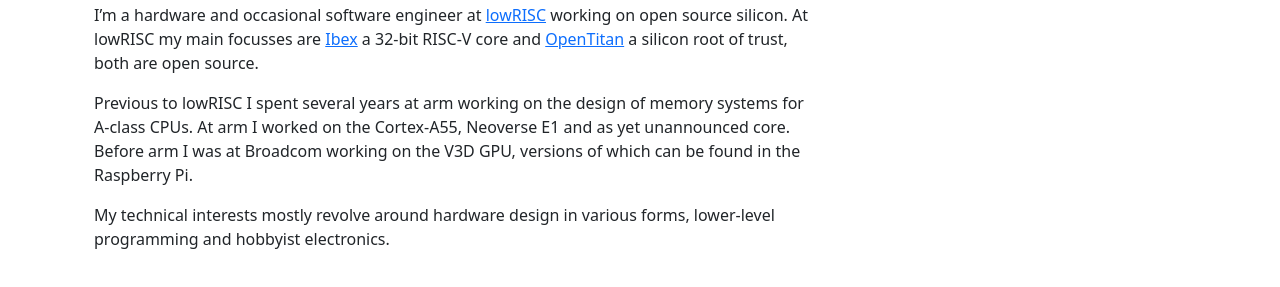
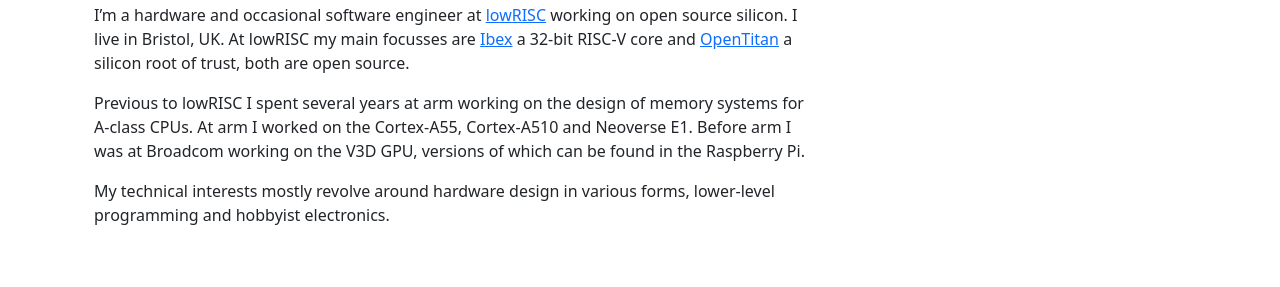
Before and after one commit to GregAC/GregAC.github.io, a plain HTML site: page about/index.html in a window 1280 px wide. Shown: the part 197-484 px from the top of the page. Drawn offline with Linux system fonts and the light colour scheme.

Commit message:
Update about section

```diff
--- a/about/index.html
+++ b/about/index.html
@@ -39,10 +39,10 @@
     <div class="col">
       <p>Welcome to the personal website of Greg Chadwick, you can find my contact details on the right.</p>
 <h1 id="about-me">About Me</h1>
-<p>I&rsquo;m a hardware and occasional software engineer at <a href="https://www.lowrisc.org">lowRISC</a> working on open source silicon.
+<p>I&rsquo;m a hardware and occasional software engineer at <a href="https://www.lowrisc.org">lowRISC</a> working on open source silicon. I live in Bristol, UK.
 At lowRISC my main focusses are <a href="https://www.github.com/lowRISC/ibex">Ibex</a> a 32-bit RISC-V core and <a href="https://www.opentitan.org">OpenTitan</a> a silicon root of trust, both are open source.</p>
 <p>Previous to lowRISC I spent several years at arm working on the design of memory systems for A-class CPUs.
-At arm I worked on the Cortex-A55, Neoverse E1 and as yet unannounced core.
+At arm I worked on the Cortex-A55, Cortex-A510 and Neoverse E1.
 Before arm I was at Broadcom working on the V3D GPU, versions of which can be found in the Raspberry Pi.</p>
 <p>My technical interests mostly revolve around hardware design in various forms, lower-level programming and hobbyist electronics.</p>
 
```
